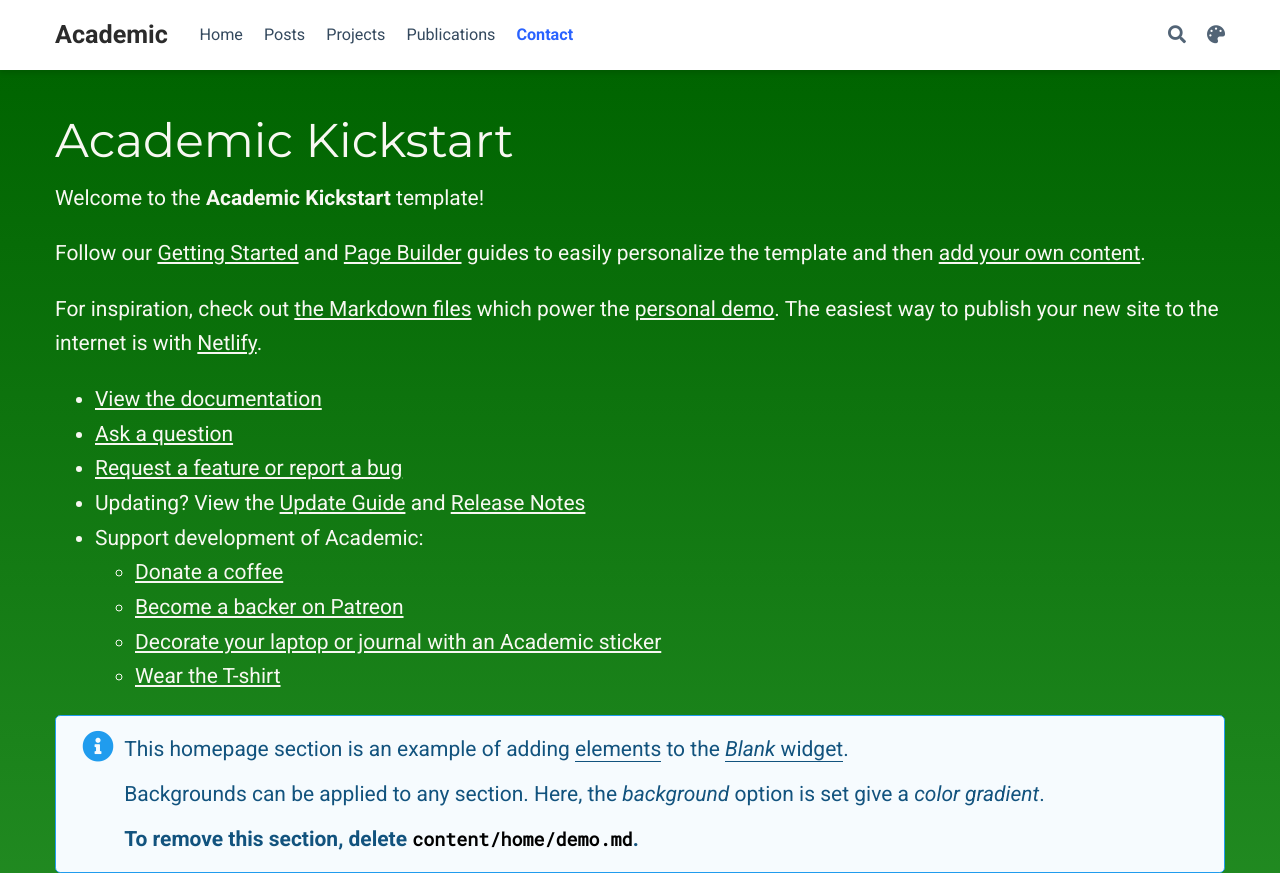
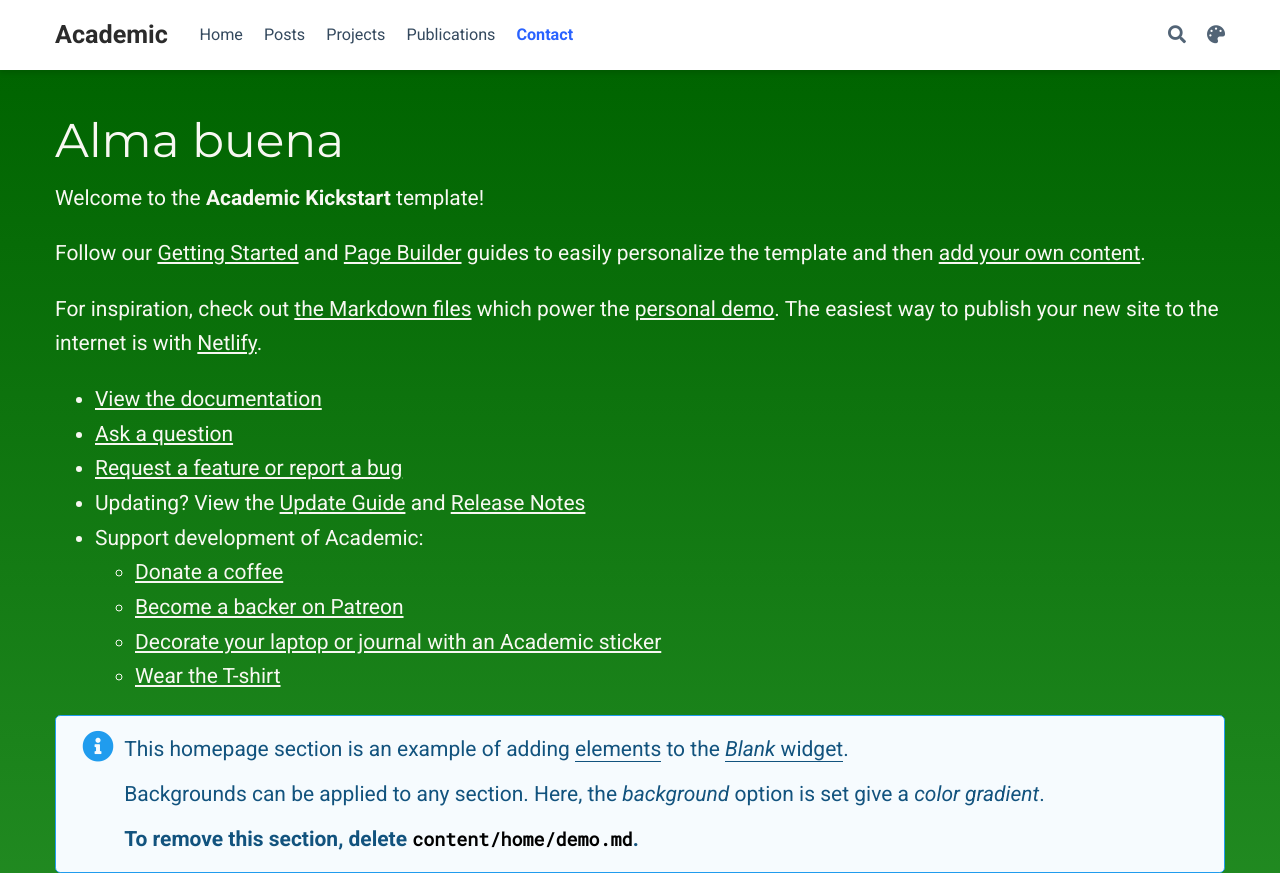
Before and after one commit to almacarolina/almacarolina.github.io, a plain HTML site: page index.html in a window 1280 px wide. Shown: the top 873 px of the page. Drawn offline with nearby package versions, Linux system fonts and the light colour scheme; some packages are replaced by stand-ins of ours; some icons are missing.

Commit message:
Build website

```diff
--- a/index.html
+++ b/index.html
@@ -603,7 +603,7 @@
 <div class="row">
 
     <div class="col-lg-12">
-      <h1>Academic Kickstart</h1>
+      <h1>Alma buena</h1>
 
       <p>Welcome to the <strong>Academic Kickstart</strong> template!</p>
 <p>Follow our
```
